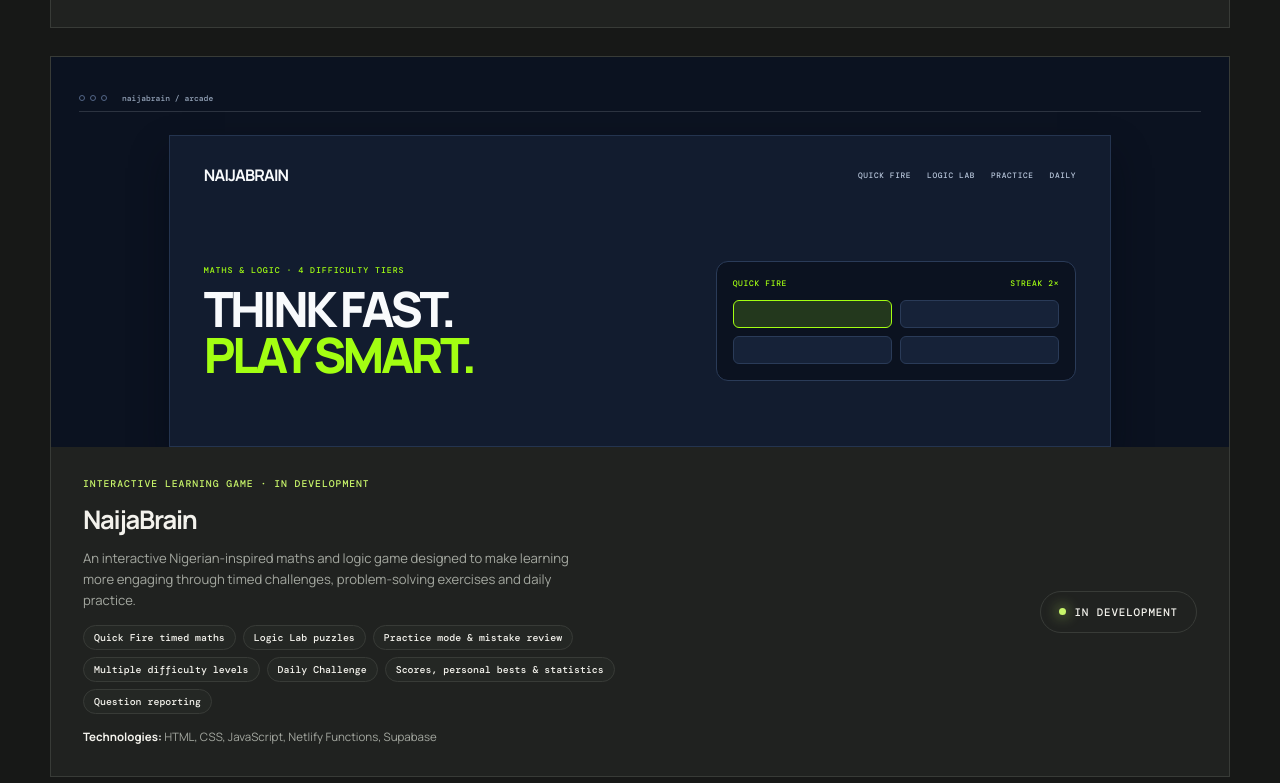
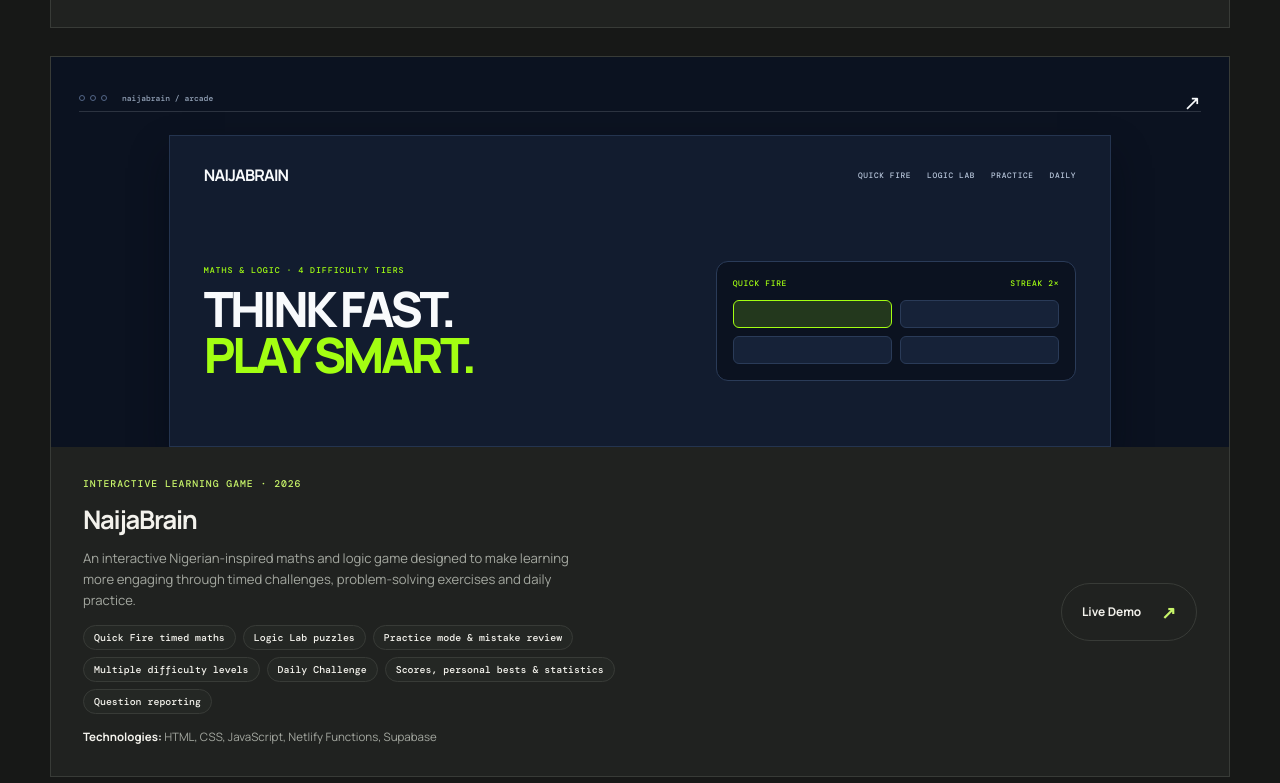
Before and after one commit to winnernwaeme4276-boop/winner-portfolio, a plain HTML site: page index.html in a window 1280 px wide. Shown: the part 2594-3377 px from the top of the page. Drawn offline with nearby package versions, Linux system fonts and the light colour scheme.

Commit message:
feat: link live NaijaBrain demo on showcase card

```diff
--- a/index.html
+++ b/index.html
@@ -46,7 +46,7 @@
       <div class="work-list">
         <article class="project-card reveal"><a class="project-visual" href="https://lambent-crostata-19787f.netlify.app" target="_blank" rel="noopener noreferrer" aria-label="Open Veyra Fashion Catalogue live site"><div class="browser-bar"><span></span><span></span><span></span><small>veyra-fashion / catalogue</small></div><div class="project-screen"><div class="screen-top"><b>VEYRA</b><span>COLLECTION&nbsp;&nbsp; ABOUT&nbsp;&nbsp; BAG (0)</span></div><div class="screen-main"><p>THE NEW<br><i>EVERYDAY.</i></p><div class="screen-shape"></div></div><div class="screen-bottom">SPRING / SUMMER 2025 <span>DISCOVER THE EDIT ↗</span></div></div><span class="visual-corner">↗</span></a><div class="project-info"><div><p class="project-kicker">Portfolio demonstration · 2025</p><h3>Veyra Fashion Catalogue</h3><p>A responsive fashion catalogue concept designed to make product discovery feel editorial, calm, and considered.</p><p class="project-tech"><strong>Technologies:</strong> HTML, CSS, JavaScript</p></div><a class="button button-outline" href="https://lambent-crostata-19787f.netlify.app" target="_blank" rel="noopener noreferrer">Live Demo <span aria-hidden="true">↗</span></a></div></article>
         <article class="project-card reveal">
-          <div class="project-visual project-visual-naijabrain" aria-hidden="true">
+          <a class="project-visual project-visual-naijabrain" href="https://enchanting-dusk-1c3895.netlify.app" target="_blank" rel="noopener noreferrer" aria-label="Open NaijaBrain live game">
             <div class="browser-bar"><span></span><span></span><span></span><small>naijabrain / arcade</small></div>
             <div class="project-screen naijabrain-screen">
               <div class="screen-top"><b>NAIJABRAIN</b><span>QUICK FIRE&nbsp;&nbsp; LOGIC LAB&nbsp;&nbsp; PRACTICE&nbsp;&nbsp; DAILY</span></div>
@@ -67,10 +67,11 @@
               </div>
               <div class="screen-bottom">DAILY CHALLENGE · PERSONAL BESTS &amp; STATS <span>QUESTION REPORTING ⚑</span></div>
             </div>
-          </div>
+            <span class="visual-corner">↗</span>
+          </a>
           <div class="project-info">
             <div>
-              <p class="project-kicker">Interactive learning game · In development</p>
+              <p class="project-kicker">Interactive learning game · 2026</p>
               <h3>NaijaBrain</h3>
               <p>An interactive Nigerian-inspired maths and logic game designed to make learning more engaging through timed challenges, problem-solving exercises and daily practice.</p>
               <ul class="project-features" aria-label="NaijaBrain key features">
@@ -84,7 +85,7 @@
               </ul>
               <p class="project-tech"><strong>Technologies:</strong> HTML, CSS, JavaScript, Netlify Functions, Supabase</p>
             </div>
-            <span class="project-status" aria-label="Project status: In development"><span class="status-dot" aria-hidden="true"></span> In development</span>
+            <a class="button button-outline" href="https://enchanting-dusk-1c3895.netlify.app" target="_blank" rel="noopener noreferrer">Live Demo <span aria-hidden="true">↗</span></a>
           </div>
         </article>
       </div>
```
Also changed, not shown: 1 other file.
